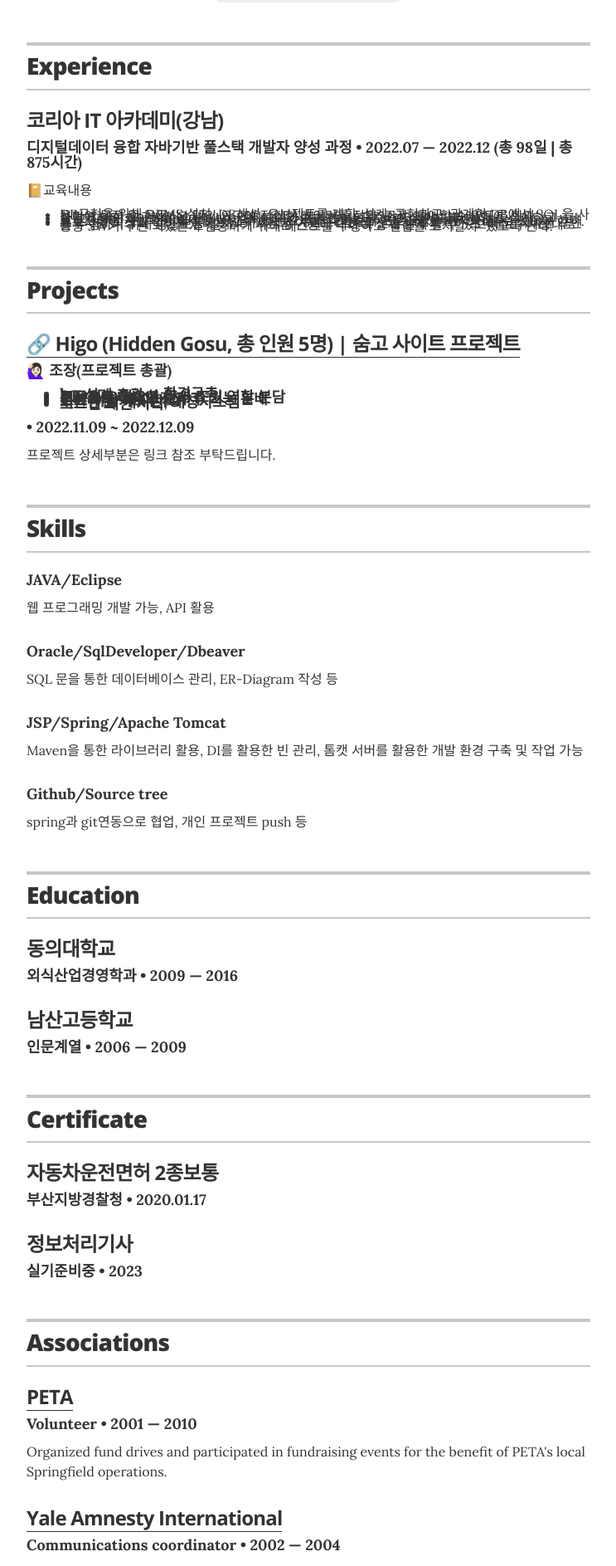
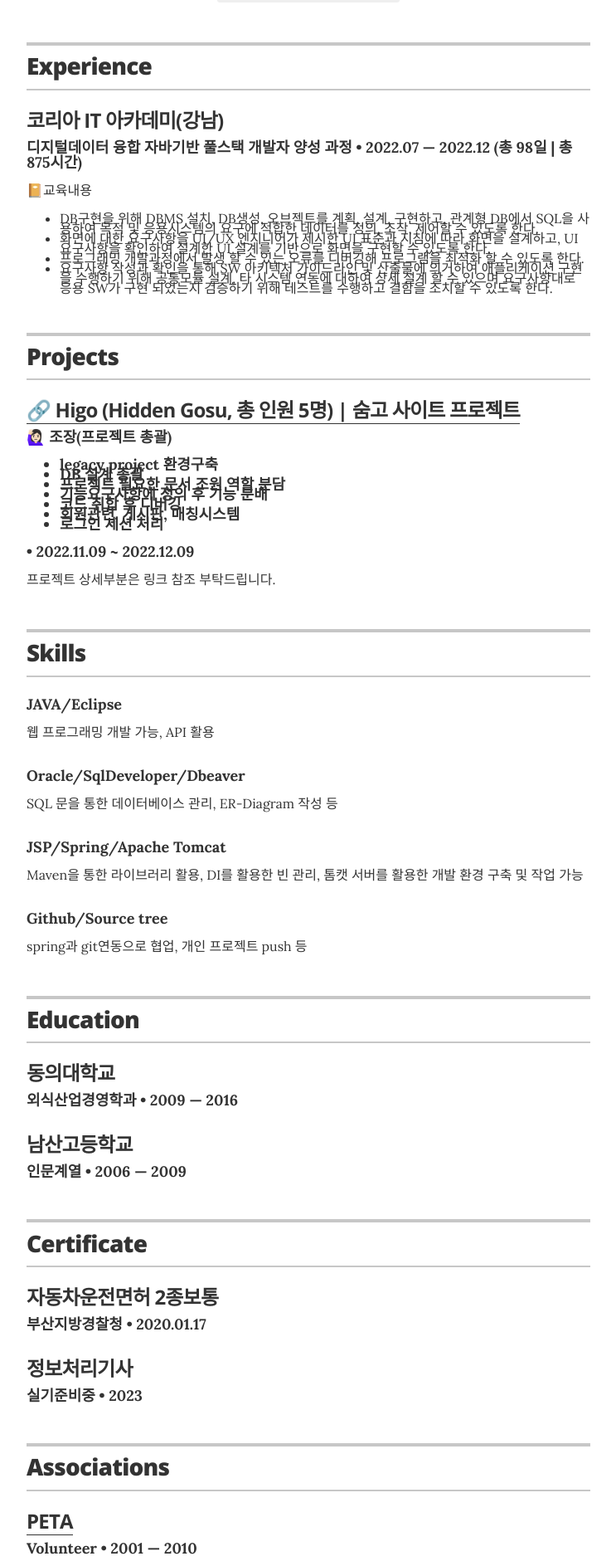
Before and after one commit to skhellou/myself, a Jekyll site: the page built from index.html, in a window 1280 px wide. Shown: the part 405-2292 px from the top of the page at 83% size, without its empty margins (268-1011 px from the left). Built offline with Jekyll 4.4.1, drawn with Linux system fonts in a browser that asks for light colours; grey boxes are pictures that could not be loaded.

Commit message:
Update _resume.scss

```diff
--- a/_sass/_resume.scss
+++ b/_sass/_resume.scss
@@ -170,7 +170,7 @@
       }
     }
   }
-  .resume-item-list {line-height: 2px;}
+  .resume-item-list {line-height: 12px;}
   .resume-item-copy { margin: .75rem 0 0; }
 }
 
```
